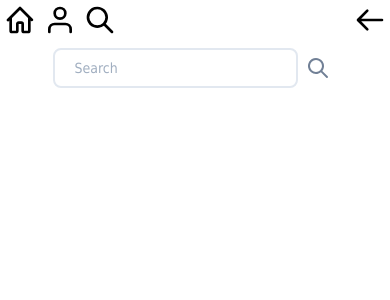
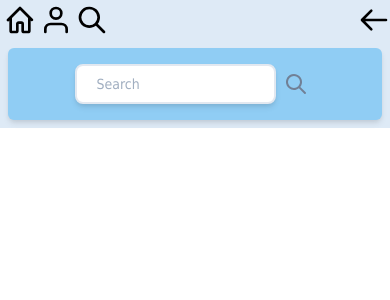
Before and after one commit to Yoavbenzvi/post-it-client, a React (Create React App) app: page /main/search in a window 390 px wide. Shown: the top 300 px of the page. Built offline with nearby package versions, Linux system fonts and the light colour scheme.

Commit message:
aesthetics overhaul

```diff
--- a/src/components/Feed/Feed.js
+++ b/src/components/Feed/Feed.js
@@ -5,7 +5,7 @@ import Post from '../Post/Post';
 class Feed extends React.Component {
 	render() {
 		return(
-			<div className='w-full'>
+			<div className='w-full py-2 px-32'>
 				{
 					this.props.feed.sort((a, b) => a.id - b.id).reverse().map(post => {
 						return <Post
--- a/src/components/Navbar/NavIcon.js
+++ b/src/components/Navbar/NavIcon.js
@@ -4,7 +4,11 @@ import { Link } from 'react-router-dom';
 const NavIcon = ({ content, path, onClick = null }) => {
 
 	return(
-		<Link onClick={onClick} to={`${path}`} className={'cursor-pointer hover:bg-red-100 lg:w-10 w-8 mx-1 py-1'}>
+		<Link
+			onClick={onClick}
+			to={`${path}`}
+			className={'cursor-pointer sm:border-b-8 lg:border-b-0 lg:border-r-8 border-cus-1 hover:border-cus-5 lg:w-10 w-8 ml-1 py-1'}
+		>
 			{content}
 		</Link>
 	);
--- a/src/components/Navbar/Navbar.js
+++ b/src/components/Navbar/Navbar.js
@@ -29,7 +29,7 @@ const Navbar = ({ signOut, setViewedUser, currentUser }) => {
 	}
 
 	return(
-		<div className='w-screen z-49 flex justify-between lg:w-auto lg:h-screen lg:inline-flex lg:flex-col sticky top-0 bg-white'>
+		<div className='w-screen z-49 bg-cus-1 flex justify-between lg:w-auto lg:h-screen lg:inline-flex lg:flex-col sticky top-0'>
 			<div className='flex lg:flex-col'>
 				<NavIcon
 					path='/main/home'
--- a/src/components/ProfileDetails/ProfileDetails.js
+++ b/src/components/ProfileDetails/ProfileDetails.js
@@ -3,9 +3,9 @@ import { connect } from 'react-redux';
 
 const ProfileDetails = ({ viewedUser }) => {
 	return(
-		<div className="p-0 m-4 md:w-4/5 lg:p-8 lg:w-1/2">
+		<div className="p-0 m-3 md:w-4/5 lg:p-8 lg:w-1/2">
 			<div className="shadow-xl rounded-lg">
-				<div className="h-32 bg-gray-200 bg-cover bg-center rounded-t-lg flex items-center justify-center">
+				<div className="h-32 bg-gray-400 bg-cover bg-center rounded-t-lg flex items-center justify-center">
 				</div>
 				<div className="bg-white rounded-b-lg px-8">
 					<div className="relative">
@@ -13,8 +13,8 @@ const ProfileDetails = ({ viewedUser }) => {
 					</div>
 					<div className="pt-8 pb-8">
 						<h1 className="text-2xl font-bold text-gray-700">{viewedUser.name}</h1>
-						<p className="text-sm text-gray-600">Joined {viewedUser.joined}</p>
-						<p className="text-sm text-gray-600">{viewedUser.posts.length} Posts</p>
+						<p className="text-sm text-gray-500">Joined {viewedUser.joined}</p>
+						<p className="text-sm text-gray-500">{viewedUser.posts.length} Posts</p>
 					</div>
 				</div>
 			</div>
--- a/src/components/SearchResults/UserCard.js
+++ b/src/components/SearchResults/UserCard.js
@@ -5,14 +5,14 @@ import { Link } from 'react-router-dom';
 const UserCard = ({ id, email, name }) => {
 
 	return(
-		<div className="bg-white shadow p-8 m-4 rounded">
+		<div className="bg-white shadow-lg p-8 m-4 rounded-md">
 			<div className="text-center mt-4">
 				<p className="text-gray-600 font-bold">
 					{name}
 				</p>
 			</div>
 			<div className="flex justify-center mt-4">
-				<svg className="shadow w-16 h-16 rounded-full" xmlns="http://www.w3.org/2000/svg" viewBox="0 0 24 24"><path className="heroicon-ui" d="M12 12a5 5 0 1 1 0-10 5 5 0 0 1 0 10zm0-2a3 3 0 1 0 0-6 3 3 0 0 0 0 6zm9 11a1 1 0 0 1-2 0v-2a3 3 0 0 0-3-3H8a3 3 0 0 0-3 3v2a1 1 0 0 1-2 0v-2a5 5 0 0 1 5-5h8a5 5 0 0 1 5 5v2z"/></svg>
+				<svg className="shadow w-16 h-16 rounded-full border" xmlns="http://www.w3.org/2000/svg" viewBox="0 0 24 24"><path className="heroicon-ui" d="M12 12a5 5 0 1 1 0-10 5 5 0 0 1 0 10zm0-2a3 3 0 1 0 0-6 3 3 0 0 0 0 6zm9 11a1 1 0 0 1-2 0v-2a3 3 0 0 0-3-3H8a3 3 0 0 0-3 3v2a1 1 0 0 1-2 0v-2a5 5 0 0 1 5-5h8a5 5 0 0 1 5 5v2z"/></svg>
 			</div>
 			<div className="mt-6 flex justify-center">
 				<Link
--- a/src/components/Spinner/Spinner.js
+++ b/src/components/Spinner/Spinner.js
@@ -3,8 +3,8 @@ import './Spinner.css'
 
 const Spinner = () => {
 	return(
-		<div className='w-screen h-screen bg-white flex justify-center items-center'>
-				<div className="loader ease-linear rounded-full border-8 border-t-8 border-gray-200 h-64 w-64"></div>
+		<div className='w-screen bg-cus-1 h-screen bg-white flex justify-center items-center'>
+				<div className="loader ease-linear rounded-full border-8 border-t-8 border-gray-100 h-64 w-64"></div>
 		</div>
 	)
 }
--- a/src/components/welcome-page/WelcomeText.js
+++ b/src/components/welcome-page/WelcomeText.js
@@ -3,7 +3,7 @@ import Logo from '../../logo_transparent.png'
 
 const WelcomeText = () => {
 	return(
-		<div className='lg:p-12 text-white mt-4'>
+		<div className='p-12 text-white mt-4'>
 			<div className='p-2 text-center'>
 				<div className='text-3xs lg:text-base w-full flex justify-center'>
 					<img src={Logo} alt='Post-It-Logo' className='w-24 h-24 lg:w-48 lg:h-48'/>
--- a/src/containers/App.js
+++ b/src/containers/App.js
@@ -13,7 +13,7 @@ const App = () => {
 	return (
 		<div>
 			<Router history={history}>
-				<div className='lg:flex'>
+				<div className='lg:flex bg-cus-1'>
 						<Route path='/spinner' exact component={Spinner} />
 						<Route path='/' exact component={Welcome}/>
 						<Route path='/register' exact component={Welcome}/>
--- a/src/containers/Home.js
+++ b/src/containers/Home.js
@@ -8,11 +8,12 @@ import Feed from '../components/Feed/Feed';
 const renderInputField = ({ input }) => {
 	return(
 		<div>
+			<div className='rounded-md shadow-md bg-blue-300 p-4 flex flex-col container mx-auto'>
 				<div className='flex justify-center'>
 					<textarea
 						{...input}
 						maxLength='60'
-					className='lg:w-1/2 md:w-4/5 self-center border-2 border-md border-gray-600 bg-white text-center h-10 px-8 lg:px-16 text-sm focus:outline-none'
+						className='focus:border-blue-300 shadow-md lg:w-1/2 md:w-4/5 self-center border-2 border-lg border-gray-300 bg-white text-center h-10 px-8 lg:px-16 text-sm focus:outline-none'
 						type='text'
 						placeholder="Write a new post..."
 					/>
@@ -24,6 +25,7 @@ const renderInputField = ({ input }) => {
 					>
 						Post
 					</button>
+				</div>
 			</div>
 		</div>
 	)
@@ -50,6 +52,7 @@ class Home extends React.Component {
 			})
 			.catch(err => console.log('some error, add something here'))
 	}
+
 	render() {
 		return(
 			<div className='w-full flex justify-center p-2'>
--- a/src/containers/Search.js
+++ b/src/containers/Search.js
@@ -12,21 +12,25 @@ class Search extends React.Component {
 
 	renderInputField = ({ input }) => {
 		return(
-			<div className="flex justify-center">
+			<div>
+			<div className='rounded-md shadow-md bg-blue-300 p-4 flex flex-col container mx-auto'>
+			<div className="flex justify-center ">
 				<div className=''>
 				   <input
 				  		{...input}
-				      className="border-2 border-gray-300 bg-white h-10 px-5 pr-16 rounded-lg text-sm focus:outline-none"
+				      className="shadow-md focus:border-blue-300 border-2 border-gray-300 bg-white h-10 px-5 rounded-lg text-sm focus:outline-none"
 				      type="text"
 				      placeholder="Search"
 				   />
 				</div>
 				   <button
 				      type="submit"
-				      className=""
+				      className='hover:bg-smoke-smoke-lightest rounded-full '
 				   >
 				   <svg className="text-gray-600 h-6 w-6 m-2 fill-current" xmlns="http://www.w3.org/2000/svg" viewBox="0 0 24 24"><path className="heroicon-ui" d="M16.32 14.9l5.39 5.4a1 1 0 0 1-1.42 1.4l-5.38-5.38a8 8 0 1 1 1.41-1.41zM10 16a6 6 0 1 0 0-12 6 6 0 0 0 0 12z"/></svg>
 				   </button>
+			</div>
+			</div>
 			</div>
 		)
 	}
--- a/src/containers/Welcome.js
+++ b/src/containers/Welcome.js
@@ -7,7 +7,7 @@ import SignUp from '../components/welcome-page/SignUp';
 const Welcome = () => {
 	return(
 		<div className='md:bg-blue-400 md:w-full md:h-full lg:h-screen lg:flex lg:justify-center lg:items-center'>
-			<div className='flex flex-col lg:flex-row lg:w-4/5 lg:shadow-2xl'>
+			<div className='max-h-screen flex flex-col lg:flex-row lg:w-4/5 lg:shadow-2xl'>
 				<div className='w-full lg:w-4/12 bg-cus-4 flex justify-center shadow-md lg:shadow-cos1 z-10'>
 					<WelcomeText />
 				</div>
```
Also changed, not shown: src/components/Post/Post.js (+6 -8 lines). Lines whose indentation alone changed are shown as unchanged.
